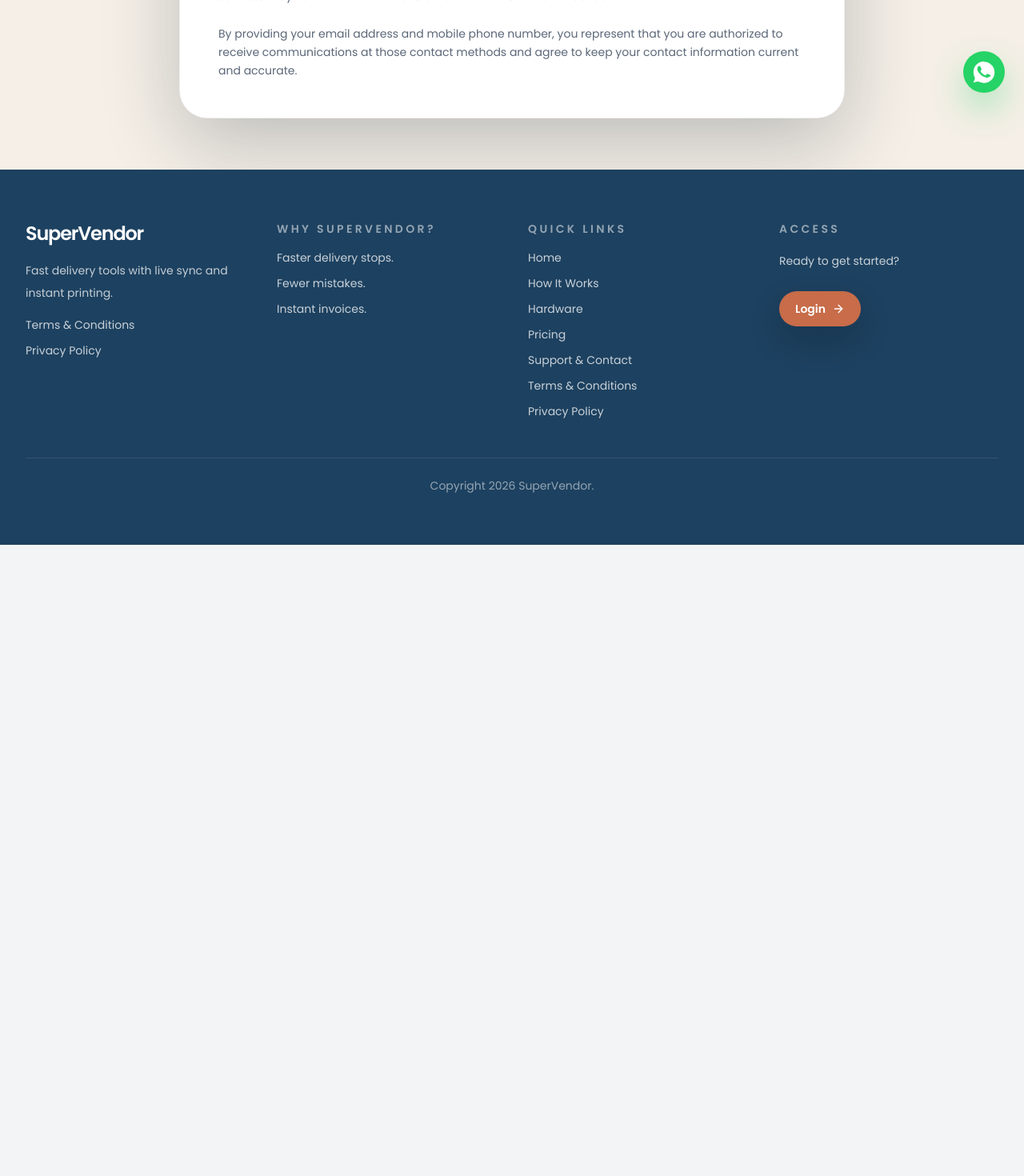
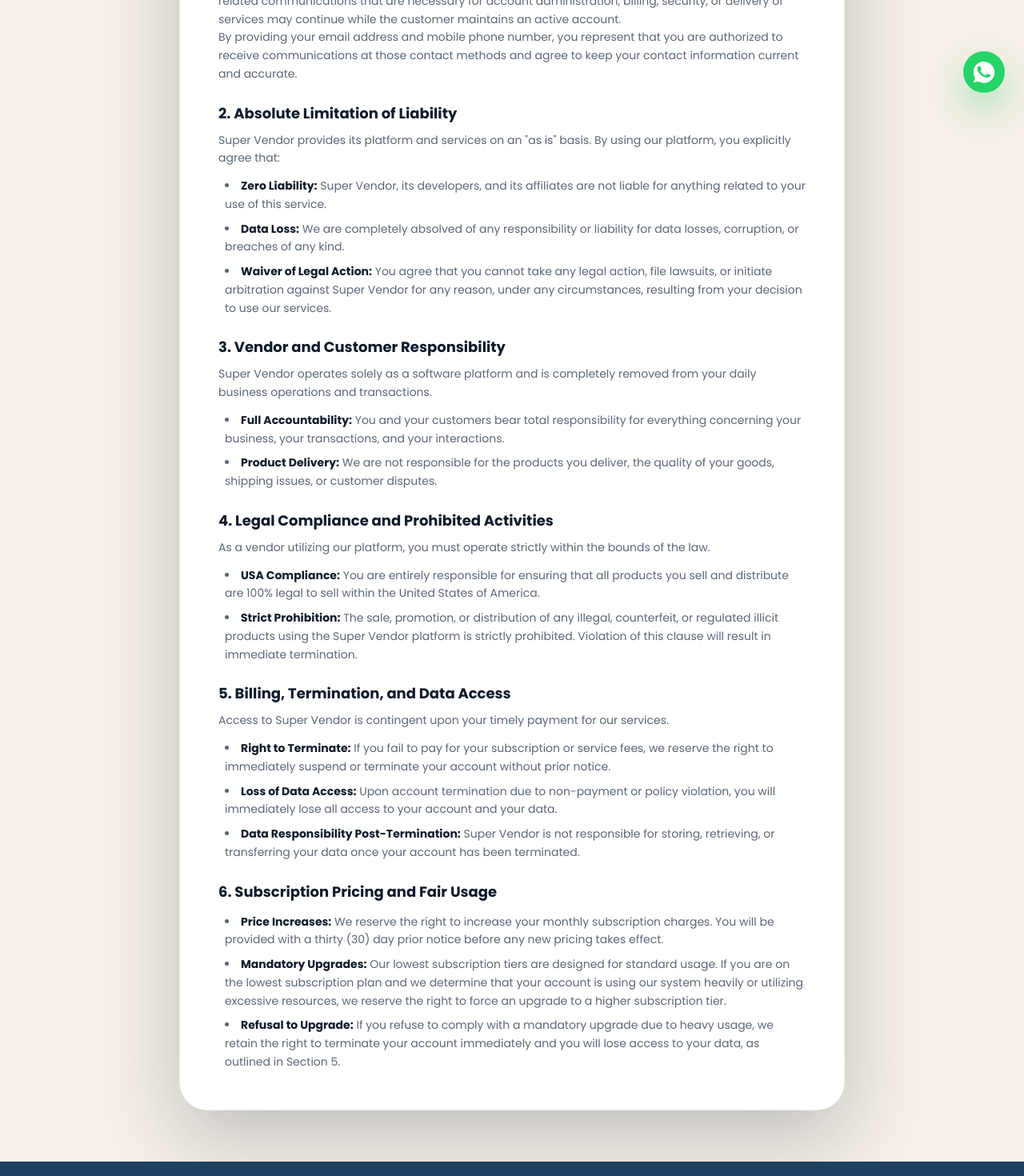
Before and after one commit to alphagit88-lab/Vendor-Management---Admin, a Next.js app: page /terms-and-conditions in a window 1280 px wide. Shown: the part 660-2130 px from the top of the page at 80% size. Before the commit the page ends 1341 px from the top, so only its background shows below. Built offline with nearby package versions, Linux system fonts and the light colour scheme.

Commit message:
merged with old t&c

```diff
--- a/app/terms-and-conditions/page.tsx
+++ b/app/terms-and-conditions/page.tsx
@@ -49,10 +49,15 @@
             </p>
 
             <div className="mt-6 border-t border-black/5 pt-6 space-y-6 text-sm leading-relaxed text-[var(--landing-muted)]">
+              <p>
+                Welcome to Super Vendor. These Terms and Conditions govern your access to and use of our software and services. This platform is strictly dedicated to serving small vendors. By choosing to use our services, you fully agree to the terms outlined below.
+              </p>
+
+              <div>
                 <h3 className="font-bold text-[var(--landing-brand-strong)] text-lg">
-                Communications Consent
+                  1. Communications Consent
                 </h3>
-              <p>
+                <p className="mt-2">
                   By signing up for, subscribing to, or using our services, you consent to receive communications from us by email and SMS/text message regarding your account, services, transactions, billing, support, updates, reminders, and other service-related information.
                 </p>
                 <p>
@@ -65,6 +70,98 @@
                   By providing your email address and mobile phone number, you represent that you are authorized to receive communications at those contact methods and agree to keep your contact information current and accurate.
                 </p>
               </div>
+
+              <div>
+                <h3 className="font-bold text-[var(--landing-brand-strong)] text-lg">
+                  2. Absolute Limitation of Liability
+                </h3>
+                <p className="mt-2">
+                  Super Vendor provides its platform and services on an "as is" basis. By using our platform, you explicitly agree that:
+                </p>
+                <ul className="mt-3 space-y-2 list-disc list-inside pl-2">
+                  <li>
+                    <strong className="text-[var(--landing-brand-strong)]">Zero Liability:</strong> Super Vendor, its developers, and its affiliates are not liable for anything related to your use of this service.
+                  </li>
+                  <li>
+                    <strong className="text-[var(--landing-brand-strong)]">Data Loss:</strong> We are completely absolved of any responsibility or liability for data losses, corruption, or breaches of any kind.
+                  </li>
+                  <li>
+                    <strong className="text-[var(--landing-brand-strong)]">Waiver of Legal Action:</strong> You agree that you cannot take any legal action, file lawsuits, or initiate arbitration against Super Vendor for any reason, under any circumstances, resulting from your decision to use our services.
+                  </li>
+                </ul>
+              </div>
+
+              <div>
+                <h3 className="font-bold text-[var(--landing-brand-strong)] text-lg">
+                  3. Vendor and Customer Responsibility
+                </h3>
+                <p className="mt-2">
+                  Super Vendor operates solely as a software platform and is completely removed from your daily business operations and transactions.
+                </p>
+                <ul className="mt-3 space-y-2 list-disc list-inside pl-2">
+                  <li>
+                    <strong className="text-[var(--landing-brand-strong)]">Full Accountability:</strong> You and your customers bear total responsibility for everything concerning your business, your transactions, and your interactions.
+                  </li>
+                  <li>
+                    <strong className="text-[var(--landing-brand-strong)]">Product Delivery:</strong> We are not responsible for the products you deliver, the quality of your goods, shipping issues, or customer disputes.
+                  </li>
+                </ul>
+              </div>
+
+              <div>
+                <h3 className="font-bold text-[var(--landing-brand-strong)] text-lg">
+                  4. Legal Compliance and Prohibited Activities
+                </h3>
+                <p className="mt-2">
+                  As a vendor utilizing our platform, you must operate strictly within the bounds of the law.
+                </p>
+                <ul className="mt-3 space-y-2 list-disc list-inside pl-2">
+                  <li>
+                    <strong className="text-[var(--landing-brand-strong)]">USA Compliance:</strong> You are entirely responsible for ensuring that all products you sell and distribute are 100% legal to sell within the United States of America.
+                  </li>
+                  <li>
+                    <strong className="text-[var(--landing-brand-strong)]">Strict Prohibition:</strong> The sale, promotion, or distribution of any illegal, counterfeit, or regulated illicit products using the Super Vendor platform is strictly prohibited. Violation of this clause will result in immediate termination.
+                  </li>
+                </ul>
+              </div>
+
+              <div>
+                <h3 className="font-bold text-[var(--landing-brand-strong)] text-lg">
+                  5. Billing, Termination, and Data Access
+                </h3>
+                <p className="mt-2">
+                  Access to Super Vendor is contingent upon your timely payment for our services.
+                </p>
+                <ul className="mt-3 space-y-2 list-disc list-inside pl-2">
+                  <li>
+                    <strong className="text-[var(--landing-brand-strong)]">Right to Terminate:</strong> If you fail to pay for your subscription or service fees, we reserve the right to immediately suspend or terminate your account without prior notice.
+                  </li>
+                  <li>
+                    <strong className="text-[var(--landing-brand-strong)]">Loss of Data Access:</strong> Upon account termination due to non-payment or policy violation, you will immediately lose all access to your account and your data.
+                  </li>
+                  <li>
+                    <strong className="text-[var(--landing-brand-strong)]">Data Responsibility Post-Termination:</strong> Super Vendor is not responsible for storing, retrieving, or transferring your data once your account has been terminated.
+                  </li>
+                </ul>
+              </div>
+
+              <div>
+                <h3 className="font-bold text-[var(--landing-brand-strong)] text-lg">
+                  6. Subscription Pricing and Fair Usage
+                </h3>
+                <ul className="mt-3 space-y-2 list-disc list-inside pl-2">
+                  <li>
+                    <strong className="text-[var(--landing-brand-strong)]">Price Increases:</strong> We reserve the right to increase your monthly subscription charges. You will be provided with a thirty (30) day prior notice before any new pricing takes effect.
+                  </li>
+                  <li>
+                    <strong className="text-[var(--landing-brand-strong)]">Mandatory Upgrades:</strong> Our lowest subscription tiers are designed for standard usage. If you are on the lowest subscription plan and we determine that your account is using our system heavily or utilizing excessive resources, we reserve the right to force an upgrade to a higher subscription tier.
+                  </li>
+                  <li>
+                    <strong className="text-[var(--landing-brand-strong)]">Refusal to Upgrade:</strong> If you refuse to comply with a mandatory upgrade due to heavy usage, we retain the right to terminate your account immediately and you will lose access to your data, as outlined in Section 5.
+                  </li>
+                </ul>
+              </div>
+            </div>
           </div>
         </div>
       </main>
```
Lines whose indentation alone changed are shown as unchanged.
